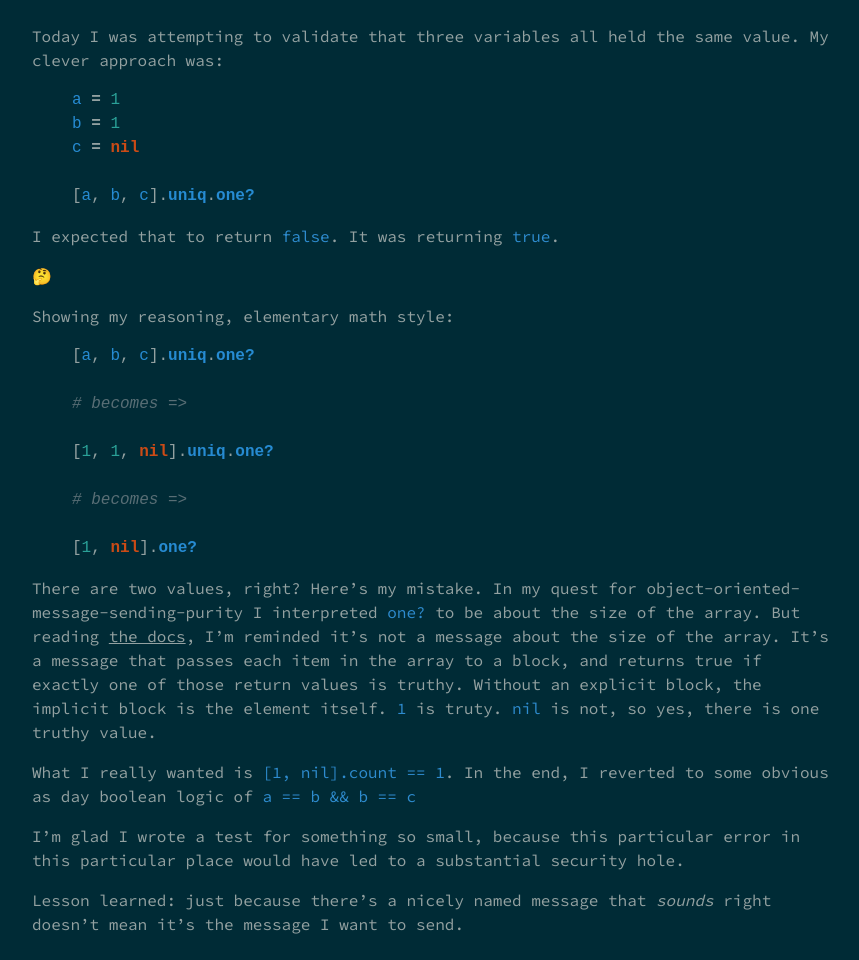
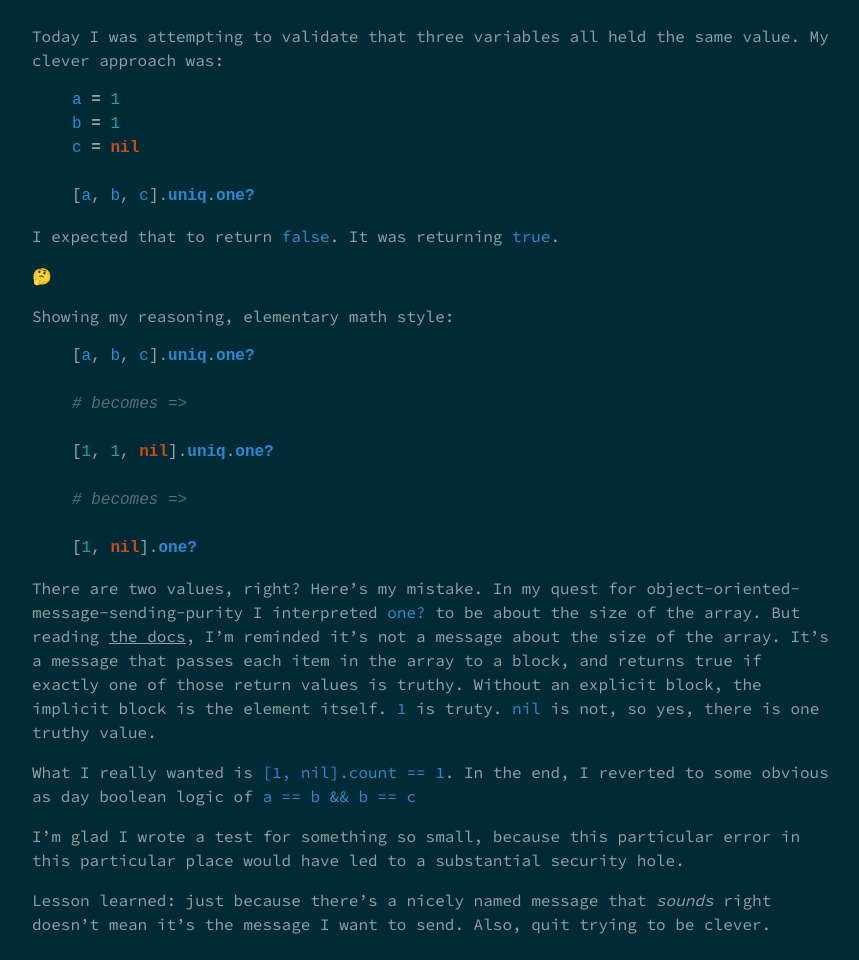
Before and after one commit to danott/today-i-learned, a Jekyll site: the page built from _posts/2018-08-30-today-i-learned.md, in a window 1280 px wide. Shown: the whole page, without its empty margins (208-1067 px from the left). Built offline with Jekyll 4.4.1, drawn with Linux system fonts in a browser that asks for light colours; our own code applies the rules of GitHub Pages for plain Markdown files.

Commit message:
2018-08-30

```diff
--- a/_posts/2018-08-30-today-i-learned.md
+++ b/_posts/2018-08-30-today-i-learned.md
@@ -42,5 +42,6 @@ In the end, I reverted to some obvious as day boolean logic of `a == b && b == c
 I'm glad I wrote a test for something so small, because this particular error in this particular place would have led to a substantial security hole.
 
 Lesson learned: just because there's a nicely named message that _sounds_ right doesn't mean it's the message I want to send.
+Also, quit trying to be clever.
 
 [the docs]: https://ruby-doc.org/core-2.5.0/Enumerable.html#method-i-one-3F
```
